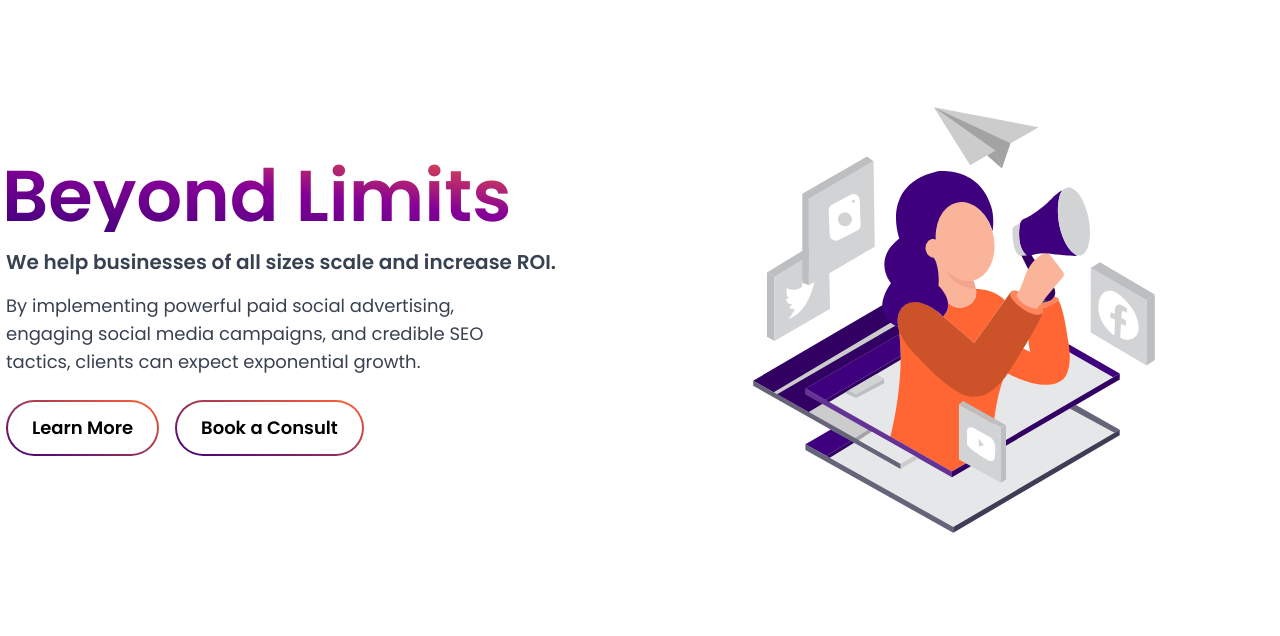
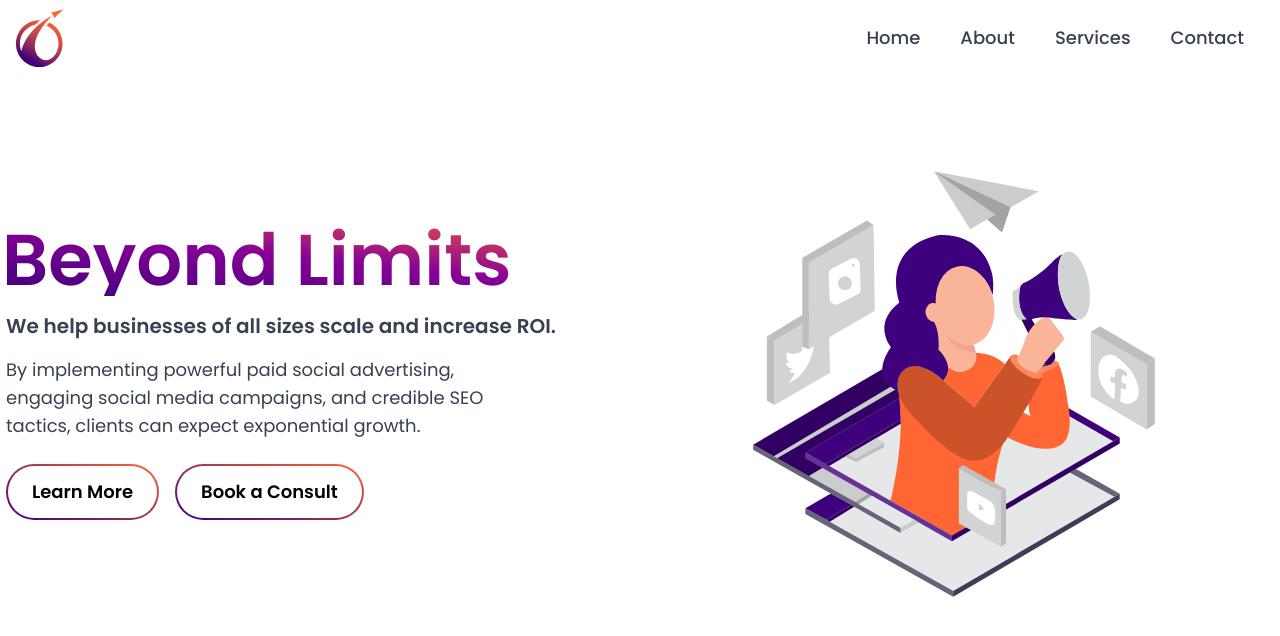
Before and after one commit to elliottcsipkes/beyond-limits-agency-site, a Next.js app: page / in a window 1280 px wide. Shown: the top 636 px of the page. Built offline with nearby package versions, Linux system fonts and the light colour scheme.

Commit message:
finished hero and nav components

```diff
--- a/components/Hero.js
+++ b/components/Hero.js
@@ -3,10 +3,10 @@ import React from "react";
 const Hero = () => {
   return (
     <div>
-      <div className="flex sm:flex-row justify-around items-center h-[80vh] flex-col-reverse">
+      <div className="mt-12 sm:mt-[24px] flex sm:flex-row justify-around items-center h-[90vh] flex-col-reverse">
         <div className="sm:w-[50%] sm:mr-[-24px] grid h-screen place-items-center ">
           <div className="text-center sm:text-left">
-            <h1 className="text-4xl lg:ml-[-4px] md:text-6xl lg:text-6xl xl:text-7xl 2xl:text-8xl font-semibold bg-clip-text text-transparent bg-gradient-to-bl from-[#ff6633] via-[#860097] to-[#3f007c]">
+            <h1 className="text-5xl sm:text-4xl lg:ml-[-4px] md:text-6xl lg:text-6xl xl:text-7xl 2xl:text-8xl font-semibold bg-clip-text text-transparent bg-gradient-to-bl from-[#ff6633] via-[#860097] to-[#3f007c]">
               Beyond Limits
             </h1>
             <p className="text-gray-700 text-base sm:text-xl font-semibold pt-4">
@@ -20,22 +20,22 @@ const Hero = () => {
             <div className="p-6 sm:pr-0 sm:pl-0 flex justify-center sm:justify-start">
               <a
                 href="#_"
-                class="relative p-0.5 inline-flex items-center justify-center font-bold overflow-hidden group rounded-[50px] mr-2"
+                className="relative p-0.5 inline-flex items-center justify-center font-bold overflow-hidden group rounded-[50px] mr-2"
               >
-                <span class="w-full h-full bg-gradient-to-bl from-[#ff6633] to-[#3f007c] group-hover:from-[#3f007c]group-hover:to-[#ff6633] absolute"></span>
-                <span class="relative px-6 py-3 transition-all ease-out bg-white rounded-[50px] group-hover:bg-opacity-0 duration-200">
-                  <span class="relative text-sm md:text-lg text-grey-700 group-hover:text-white">
+                <span className="w-full h-full bg-gradient-to-bl from-[#ff6633] to-[#3f007c] group-hover:from-[#3f007c]group-hover:to-[#ff6633] absolute"></span>
+                <span className="relative px-6 py-3 transition-all ease-out bg-white rounded-[50px] group-hover:bg-opacity-0 duration-200">
+                  <span className="relative text-sm md:text-lg text-grey-700 group-hover:text-white">
                     Learn More
                   </span>
                 </span>
               </a>
               <a
                 href="#_"
-                class="relative p-0.5 inline-flex items-center justify-center font-bold overflow-hidden group rounded-[50px] ml-2"
+                className="relative p-0.5 inline-flex items-center justify-center font-bold overflow-hidden group rounded-[50px] ml-2"
               >
-                <span class="w-full h-full bg-gradient-to-bl from-[#ff6633] to-[#3f007c] group-hover:from-[#3f007c]group-hover:to-[#ff6633] absolute"></span>
-                <span class="relative px-6 py-3 transition-all bg-white rounded-[50px] group-hover:bg-opacity-0 ease-out duration-200">
-                  <span class="relative text-sm md:text-lg text-grey-700 group-hover:text-white">
+                <span className="w-full h-full bg-gradient-to-bl from-[#ff6633] to-[#3f007c] group-hover:from-[#3f007c]group-hover:to-[#ff6633] absolute"></span>
+                <span className="relative px-6 py-3 transition-all bg-white rounded-[50px] group-hover:bg-opacity-0 ease-out duration-200">
+                  <span className="relative text-sm md:text-lg text-grey-700 group-hover:text-white">
                     Book a Consult
                   </span>
                 </span>
--- a/components/Navbar.js
+++ b/components/Navbar.js
@@ -0,0 +1,90 @@
+import Link from "next/link";
+import React, { useEffect, useState } from "react";
+import { AiOutlineMenu, AiOutlineClose } from "react-icons/ai";
+
+const Navbar = () => {
+  const [nav, setNav] = useState(false);
+  const [shadow, setShadow] = useState(false);
+
+  const handleNav = () => {
+    setNav(!nav);
+  };
+
+  useEffect(() => {
+    const changeShadow = () => {
+      if (window.scrollY > 190) {
+        setShadow(true);
+      } else {
+        setShadow(false);
+      }
+    };
+    window.addEventListener("scroll", changeShadow);
+  }, []);
+
+  return (
+    <div
+      className={
+        shadow
+          ? "fixed w-full left-0 top-0 z-10 bg-white shadow-md"
+          : "fixed w-full left-0 top-0 z-10 bg-white"
+      }
+    >
+      <div className="m-auto container flex justify-between items-center p-4 pb-1 pt-1 text-gray-700">
+        <Link href="/">
+          <img
+            className="w-12"
+            src="/BLlogoFullColor.svg"
+            alt="Beyond Limits Logo"
+          />
+        </Link>
+        <ul className="hidden sm:flex transition-all font-medium text-lg">
+          <li className="p-5 ease-in bg-clip-text hover:text-transparent overflow-hidden hover:bg-gradient-to-tr from-[#3f007c] to-[#ff6633]">
+            <Link href="/">Home</Link>
+          </li>
+          <li className="p-5 ease-in bg-clip-text hover:text-transparent overflow-hidden hover:bg-gradient-to-tr from-[#3f007c] to-[#ff6633]">
+            <Link href="/about">About</Link>
+          </li>
+          <li className="p-5 ease-in bg-clip-text hover:text-transparent overflow-hidden hover:bg-gradient-to-tr from-[#3f007c] to-[#ff6633]">
+            <Link href="/services">Services</Link>
+          </li>
+          <li className="p-5 ease-in bg-clip-text hover:text-transparent overflow-hidden hover:bg-gradient-to-tr from-[#3f007c] to-[#ff6633]">
+            <Link href="/contact">Contact</Link>
+          </li>
+        </ul>
+
+        {/* Mobile Button */}
+        <div
+          onClick={handleNav}
+          className="sm:hidden block z-10 cursor-pointer"
+        >
+          {nav ? <AiOutlineClose size={30} /> : <AiOutlineMenu size={30} />}
+        </div>
+        {/*  Mobile Menu */}
+        <div
+          className={
+            nav
+              ? "sm:hidden absolute text-3xl font-medium top-0 left-0 right-0 bottom-0 flex justify-center items-center w-full h-screen bg-white text-center ease-in duration-300"
+              : "sm:hidden absolute text-3xl font-medium top-0 left-[-100%] right-0 bottom-0 flex justify-center items-center w-full h-screen bg-white text-center ease-in duration-300"
+          }
+        >
+          <ul className="mb-48">
+            <li className="p-8 ease-in bg-clip-text hover:text-transparent overflow-hidden hover:bg-gradient-to-tr from-[#3f007c] to-[#ff6633]">
+              <Link href="/">Home</Link>
+            </li>
+            <li className="p-8 ease-in bg-clip-text hover:text-transparent overflow-hidden hover:bg-gradient-to-tr from-[#3f007c] to-[#ff6633]">
+              <Link href="/about">About</Link>
+            </li>
+            <li className="p-8 ease-in bg-clip-text hover:text-transparent overflow-hidden hover:bg-gradient-to-tr from-[#3f007c] to-[#ff6633]">
+              <Link href="/services">Services</Link>
+            </li>
+            <li className="p-8 ease-in bg-clip-text hover:text-transparent overflow-hidden hover:bg-gradient-to-tr from-[#3f007c] to-[#ff6633]">
+              <Link href="/contact">Contact</Link>
+            </li>
+          </ul>
+        </div>
+      </div>
+    </div>
+  );
+};
+
+export default Navbar;
--- a/package.json
+++ b/package.json
@@ -11,7 +11,8 @@
   "dependencies": {
     "next": "13.0.4",
     "react": "18.2.0",
-    "react-dom": "18.2.0"
+    "react-dom": "18.2.0",
+    "react-icons": "^4.6.0"
   },
   "devDependencies": {
     "autoprefixer": "^10.4.13",
--- a/pages/_app.js
+++ b/pages/_app.js
@@ -1,7 +1,17 @@
-import '../styles/globals.css'
+import Navbar from "../components/Navbar";
+import "../styles/globals.css";
 
 function MyApp({ Component, pageProps }) {
-  return <Component {...pageProps} />
+  return (
+    <>
+      <header>
+        <nav>
+          <Navbar />
+        </nav>
+      </header>
+      <Component {...pageProps} />
+    </>
+  );
 }
 
-export default MyApp
+export default MyApp;
--- a/pages/_document.js
+++ b/pages/_document.js
@@ -2,9 +2,8 @@ import { Html, Head, Main, NextScript } from "next/document";
 
 export default function Document() {
   return (
-    <Html>
+    <Html lang="en">
       <Head>
-        <meta lang="en" />
         <link rel="preconnect" href="https://fonts.googleapis.com" />
         <link rel="preconnect" href="https://fonts.gstatic.com" crossorigin />
         <link
@@ -13,7 +12,7 @@ export default function Document() {
         />
         <link rel="icon" href="/BLlogoWebIcon.png" />
       </Head>
-      <body>
+      <body className="container mx-auto">
         <Main />
         <NextScript />
       </body>
--- a/pages/index.js
+++ b/pages/index.js
@@ -11,9 +11,8 @@ export default function Home() {
           content="Beyond Limits is a Social Media Marketing Agency (SMMA) that specializes in paid social ads, social media campaigns, and Search Engine Optimization (SEO)."
         />
       </Head>
-      <body className="container mx-auto">
-        <Hero />
-      </body>
+
+      <Hero />
     </div>
   );
 }
```
Also changed, not shown: public/BLlogoFullColor.svg (added), 1 other file (tests, documents, lock files or other folders).
